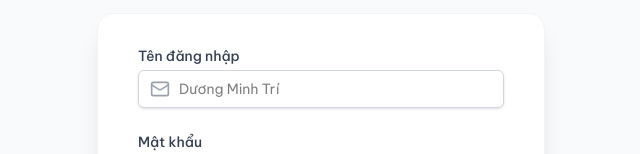
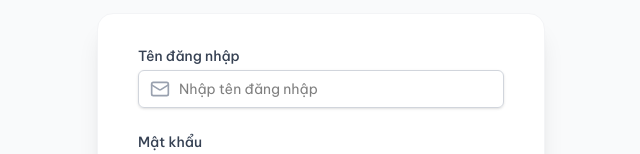
Before and after one commit to hoaithanhmathhnue-sys/kimthoaquanlyyte, a React (Vite) app: page /login in a window 1280 px wide. Shown: the part 339-493 px from the top of the page, without its empty margins (319-959 px from the left). Built offline with nearby package versions, Linux system fonts and the light colour scheme; the HTML template or start-up script is replaced by a standard one.

Commit message:
Update Login.tsx

```diff
--- a/src/pages/Login.tsx
+++ b/src/pages/Login.tsx
@@ -65,7 +65,7 @@ export const Login: React.FC = () => {
                   value={username}
                   onChange={(e) => setUsername(e.target.value)}
                   className="focus:ring-blue-500 focus:border-blue-500 block w-full pl-10 sm:text-sm border-gray-300 rounded-md py-2 px-3 border"
-                  placeholder="Dương Minh Trí"
+                  placeholder="Nhập tên đăng nhập"
                 />
               </div>
             </div>
```
